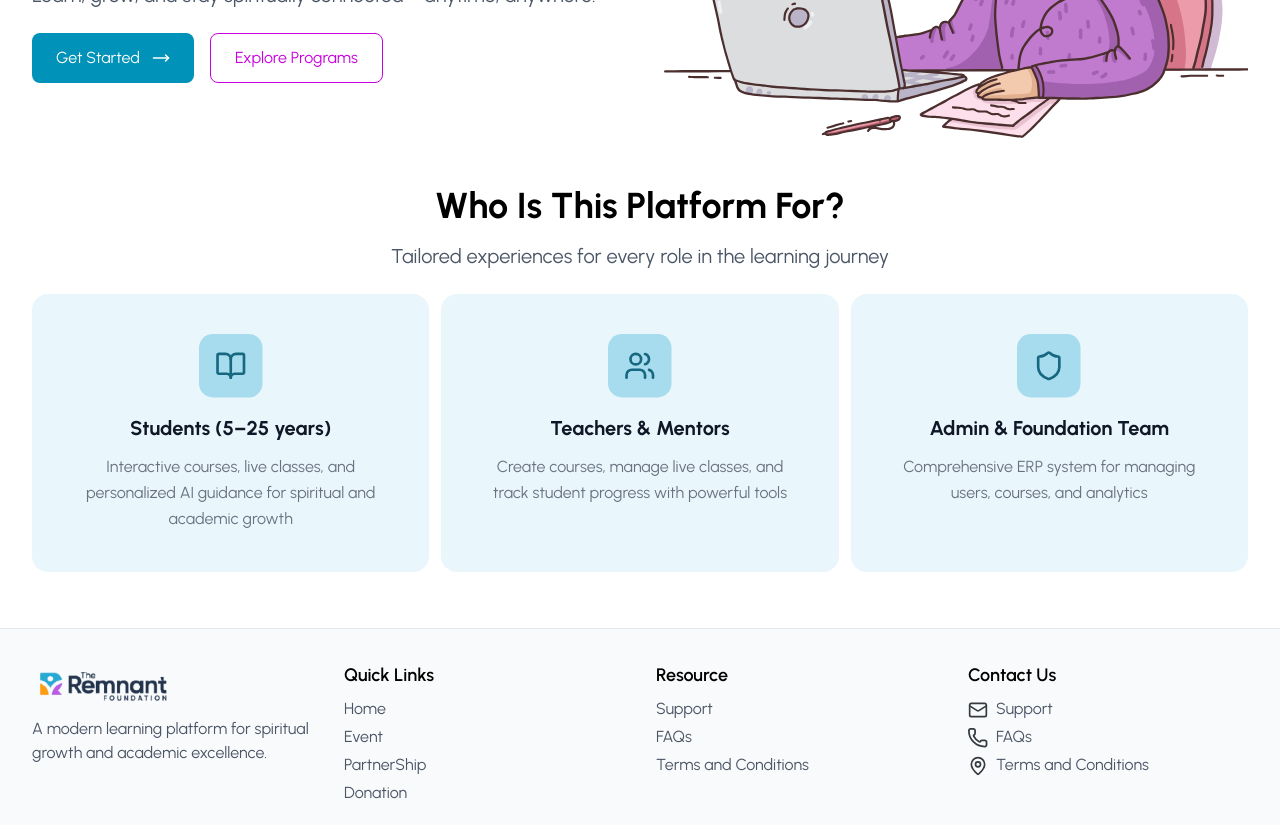
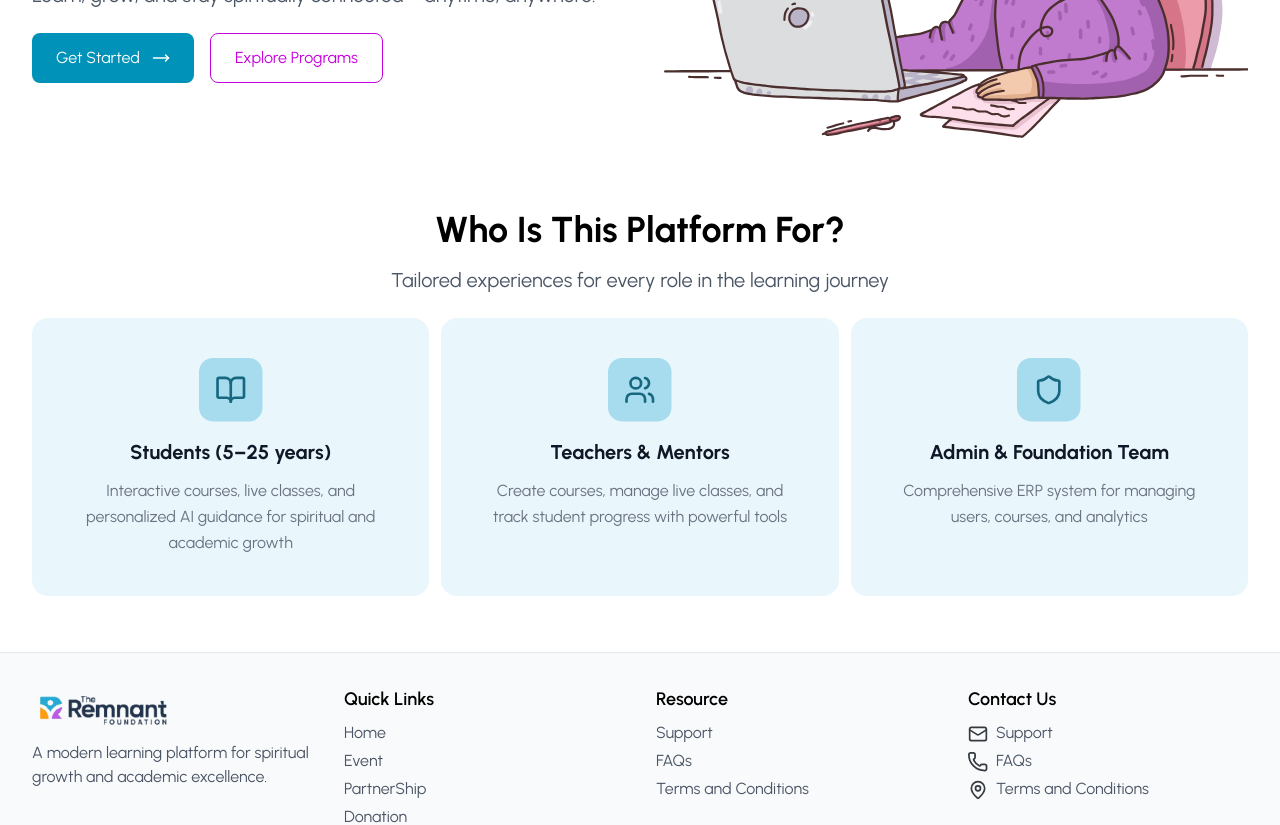
Before and after one commit to naimsheikh8020/Bible-Lms-Remnant-, a React (Vite) app: page / in a window 1280 px wide. Shown: the part 400-1225 px from the top of the page. Built offline with nearby package versions, Linux system fonts and the light colour scheme.

Commit message:
margin updated

```diff
--- a/src/Page/HomePage/HomeSection/AudienceSection.tsx
+++ b/src/Page/HomePage/HomeSection/AudienceSection.tsx
@@ -3,7 +3,7 @@ import AudienceCard from "../../../Components/AudienceCard";
 
 const AudienceSection = () => {
   return (
-    <div className="text-center py-8">
+    <div className="text-center py-8 mt-6">
       <h2 className="text-4xl font-bold mb-4 mt-4">
         Who Is This Platform For?
       </h2>
```
